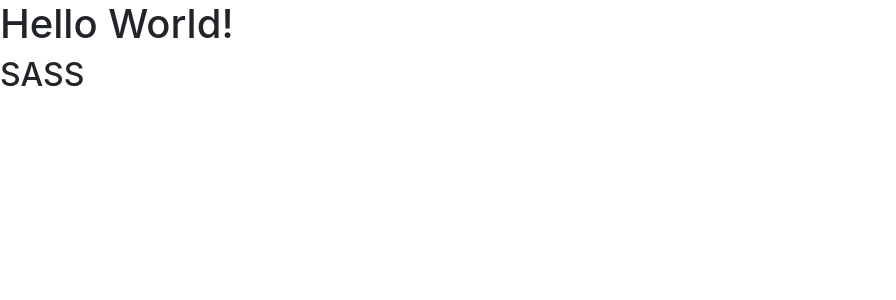
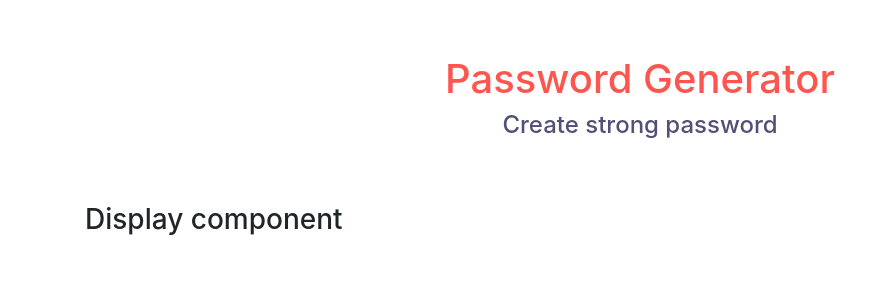
Before and after one commit to AigarsPeda/password-generator, a React app: page / in a window 1280 px wide. Shown: the top 300 px of the page, without its empty margins (0-896 px from the left). Built offline with nearby package versions, Linux system fonts and the light colour scheme.

Commit message:
created header component

```diff
--- /dev/null
+++ b/src/App.tsx
@@ -0,0 +1,14 @@
+import React from "react";
+import Main from "./components/Main";
+
+import "./styles/styles.scss";
+
+const App: React.FC = () => {
+  return (
+    <div className="container">
+      <Main />
+    </div>
+  );
+};
+
+export default App;
--- a/src/components/App.tsx
+++ /dev/null
@@ -1,14 +0,0 @@
-import React from "react";
-
-import "../styles/styles.scss";
-
-const App: React.FC = () => {
-  return (
-    <div>
-      <h1>Hello World!</h1>
-      <h2>SASS</h2>
-    </div>
-  );
-};
-
-export default App;
--- /dev/null
+++ b/src/components/Main.tsx
@@ -0,0 +1,14 @@
+import React from "react";
+
+import Header from "./header/Header";
+
+const Main: React.FC = () => {
+  return (
+    <>
+      <Header />
+      <h3>Display component</h3>
+    </>
+  );
+};
+
+export default Main;
--- /dev/null
+++ b/src/components/header/Header.scss
@@ -0,0 +1,16 @@
+.header {
+  color: #282c34;
+  position: relative;
+  padding: 55px 0;
+  text-align: center;
+  .h1 {
+    color: #ff554f;
+    font-size: 2.5rem;
+    text-align: center;
+    padding: 0 10px;
+  }
+  h4 {
+    color: #505175;
+    font-size: 1.5rem;
+  }
+}
--- /dev/null
+++ b/src/components/header/Header.tsx
@@ -0,0 +1,17 @@
+import React from "react";
+import "./Header.scss";
+
+const Header: React.FC = () => {
+  return (
+    <div className="row">
+      <div className="col-md-12 header">
+        <h1 className="h1">Password Generator</h1>
+        <div className="col-md-12">
+          <h4>Create strong password</h4>
+        </div>
+      </div>
+    </div>
+  );
+};
+
+export default Header;
--- a/src/index.tsx
+++ b/src/index.tsx
@@ -1,6 +1,6 @@
 import React from "react";
 import ReactDOM from "react-dom";
-import App from "./components/App";
+import App from "./App";
 
 import "bootstrap/dist/css/bootstrap.min.css";
 
```
